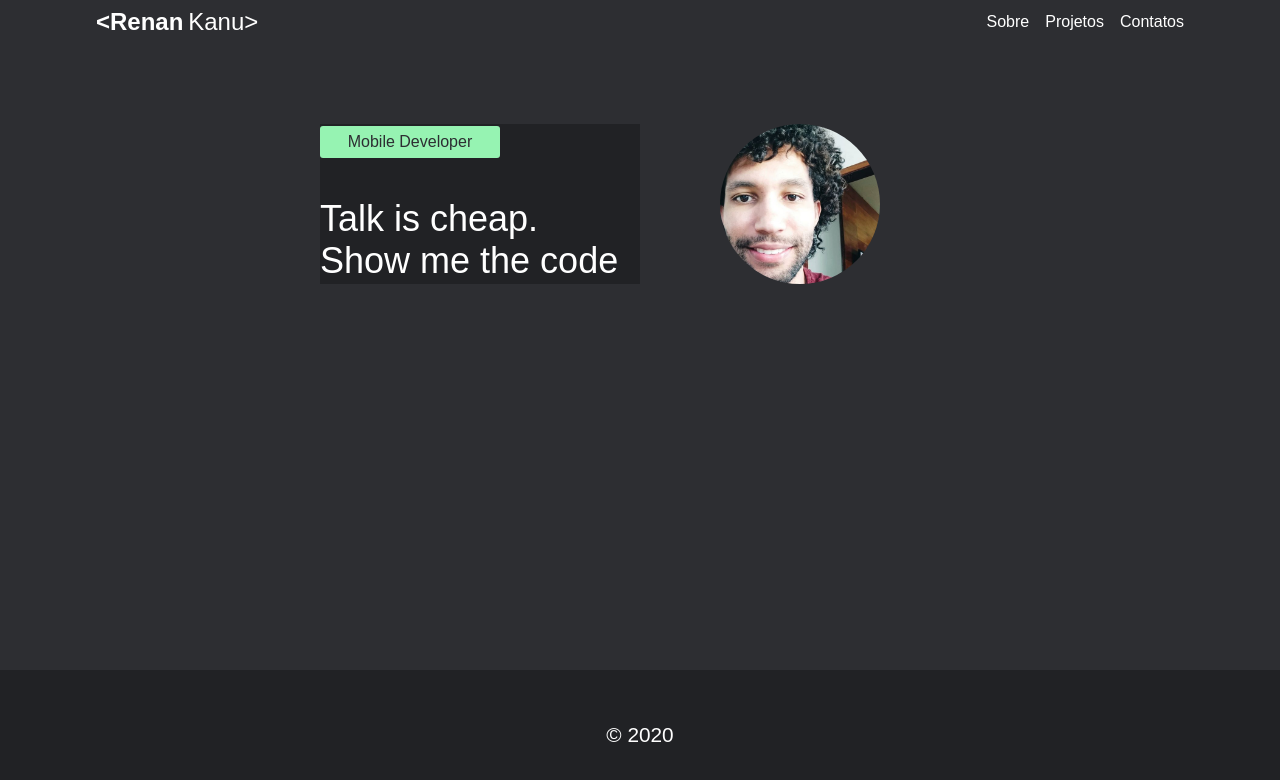
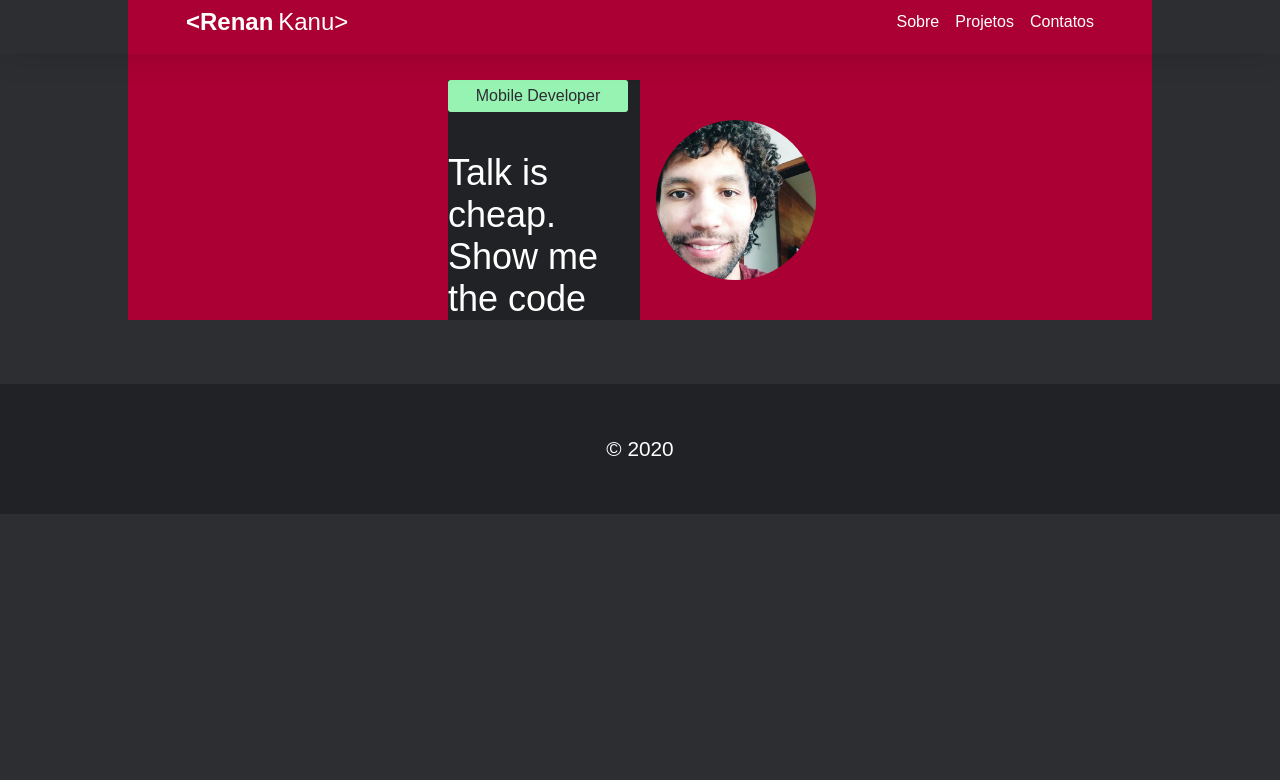
Before and after one commit to renankanu/kanu-portifolio, a Next.js app: page / in a window 1280 px wide. Shown: the top 780 px of the page. Built offline with nearby package versions, Linux system fonts and the light colour scheme.

Commit message:
Refacotr header

```diff
--- a/src/components/Header/styles.ts
+++ b/src/components/Header/styles.ts
@@ -2,8 +2,10 @@ import styled from 'styled-components'
 import defaultTheme from '../../styles/theme'
 
 export const Wrapper = styled.div`
+  position: fixed;
   width: 100%;
-  padding: 0 6rem;
+  padding-bottom: 10px;
+  box-shadow: 0 6px 31px -2px rgba(0, 0, 0, 0.1);
 `
 
 export const Overlay = styled.div`
@@ -23,7 +25,10 @@ export const Overlay = styled.div`
 `
 
 export const Container = styled.div`
-  padding: 0.5rem 0;
+  padding: 0.5rem 1rem;
+  margin-left: auto;
+  margin-right: auto;
+  max-width: 940px;
   display: flex;
   align-items: center;
   justify-content: space-between;
--- a/src/components/Intro/style.ts
+++ b/src/components/Intro/style.ts
@@ -2,25 +2,10 @@ import styled from 'styled-components'
 import defaultTheme from '../../styles/theme'
 
 export const Container = styled.div`
+  max-width: 1024px;
+  background: #a03;
   padding: 5rem 20rem 0rem 20rem;
   display: flex;
-
-  @media (max-width: 1245px) {
-    padding: 5rem 16rem 0rem 16rem;
-  }
-
-  @media (max-width: 1110px) {
-    padding: 5rem 12rem 0rem 12rem;
-  }
-
-  @media (max-width: 852px) {
-    padding: 5rem 6rem 0rem 6rem;
-  }
-
-  @media (max-width: 768px) {
-    flex-direction: column;
-    padding: 5rem 2rem 0rem 2rem;
-  }
 `
 
 export const ContainerIntroDesc = styled.div`
--- a/src/components/Layout/styles.ts
+++ b/src/components/Layout/styles.ts
@@ -3,6 +3,7 @@ import styled from 'styled-components'
 const LayoutElement = styled.div`
   min-height: 100vh;
   display: grid;
+  justify-items: center;
   grid-template-columns: 1fr;
   grid-template-rows: auto 1fr auto;
 `
```
